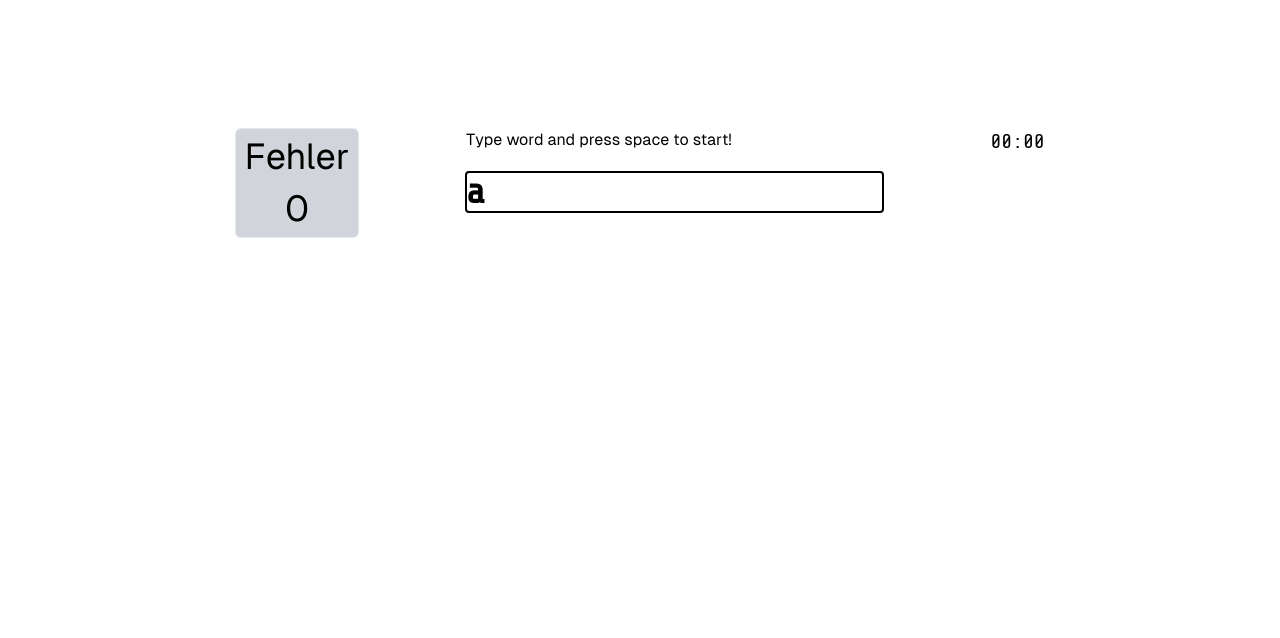
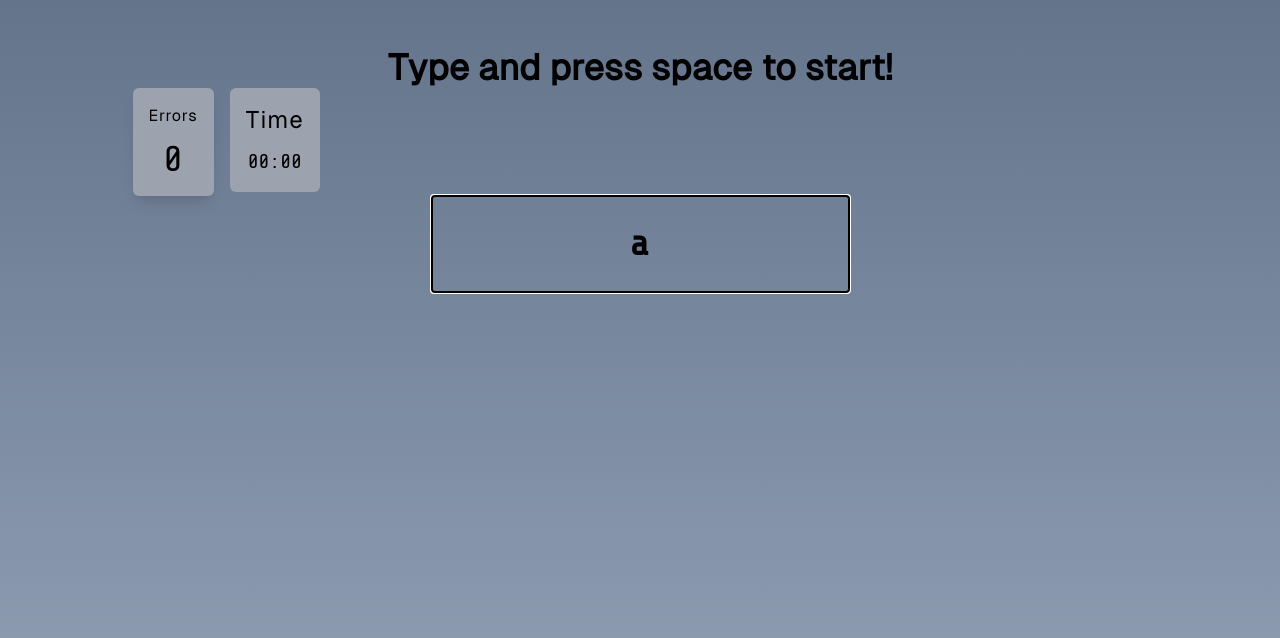
Before and after one commit to LucaLg/Teiping, an Angular app: page / in a window 1280 px wide. Shown: the top 638 px of the page. Built offline with nearby package versions, Linux system fonts and the light colour scheme.

Commit message:
style(app): changed layout and word-box style;init new component word-box and word.service

```diff
--- a/src/app/app.component.html
+++ b/src/app/app.component.html
@@ -1,27 +1,44 @@
-<div class="flex h-screen w-full flex-row justify-evenly p-32">
+<div
+  class="flex h-screen w-full flex-col bg-gradient-to-b from-slate-500 to-slate-400 pt-12"
+>
+  <section class="flex flex-row justify-center">
+    @if (!started) {
+      <p
+        [ngClass]="{ visible: !started, invisible: started }"
+        class="font-geist text-4xl font-bold"
+      >
+        Type and press space to start!
+      </p>
+    } @else {
+      <p class="font-geist text-4xl font-bold tracking-wider">Teiping</p>
+    }
+  </section>
+  <section class="flex w-1/4 flex-row gap-4 sm:justify-center md:justify-end">
     <app-error-widget [errors]="errors" />
+    <app-timer (timeEnd)="end()" [time]="time" />
+  </section>
+  <section class="flex flex-row justify-evenly">
     <div class="flex min-h-52 flex-col gap-5">
-    <p *ngIf="!started" class="font-geist">
-      Type word and press space to start!
-    </p>
-    <div class="grid h-10 grid-cols-1 grid-rows-1">
+      <div class="grid h-24 grid-cols-1 grid-rows-1">
         <label
           for="input"
-        class="font-mono col-start-1 col-end-2 row-start-1 row-end-2 h-10 w-min rounded-md rounded-md p-0 text-center font-tech text-4xl font-semibold leading-10 tracking-wide text-black outline-2 outline-black"
+          class="font-mono col-start-1 col-end-2 row-start-1 row-end-2 flex h-24 items-center justify-center rounded-md p-0 text-center font-tech text-4xl font-semibold leading-10 tracking-wide text-black outline-2 outline-black"
         >
+          <span>
             {{ currentWord }}
+          </span>
         </label>
         <input
           #input
           id="input"
           [disabled]="endScreen"
-        class="font-mono z-10 col-start-1 col-end-2 row-start-1 row-end-2 h-10 w-min bg-transparent p-0 text-left font-tech text-4xl font-bold leading-10 tracking-wide text-white caret-black outline-2 outline-black"
+          class="font-mono z-10 col-start-1 col-end-2 row-start-1 row-end-2 h-24 bg-transparent p-0 text-center font-tech text-4xl font-bold leading-10 tracking-wide text-white caret-black outline-2 outline-black"
           (keydown.code.space)="$event.preventDefault(); checkInput()"
           [(ngModel)]="userInput"
         />
       </div>
     </div>
-  <app-timer (timeEnd)="end()" [time]="time" />
+  </section>
 </div>
 
 <app-endscreen
--- a/src/app/error-widget/error-widget.component.ts
+++ b/src/app/error-widget/error-widget.component.ts
@@ -6,10 +6,10 @@ import { Component, effect, input } from '@angular/core';
   imports: [],
   template: `
     <div
-      class="flex flex-col items-center justify-evenly gap-3 rounded-md border bg-gray-300 p-2 font-geist text-4xl"
+      class="flex flex-col items-center justify-evenly gap-3 rounded-md border-black bg-gray-400 p-4  shadow-lg"
     >
-      <span>Fehler</span>
-      <span>{{ displayedErrors }}</span>
+      <p class="font-geist tracking-wider">Errors</p>
+      <p class="font-tech text-4xl">{{ displayedErrors }}</p>
     </div>
   `,
   styles: ``,
--- a/src/app/timer/timer.component.ts
+++ b/src/app/timer/timer.component.ts
@@ -14,7 +14,14 @@ import { takeUntilDestroyed } from '@angular/core/rxjs-interop';
   selector: 'app-timer',
   standalone: true,
   imports: [TimeFormatPipe],
-  template: ` <p class="font-tech text-xl">{{ timerValue | timeFormat }}</p> `,
+  template: `
+    <div
+      class="flex flex-col items-center justify-evenly gap-3 rounded-md border-black bg-gray-400 p-4  "
+    >
+      <p class="font-geist text-2xl tracking-wider">Time</p>
+      <p class="font-tech text-xl">{{ timerValue | timeFormat }}</p>
+    </div>
+  `,
   styles: ``,
 })
 export class TimerComponent {
--- /dev/null
+++ b/src/app/word-box/word-box.component.ts
@@ -0,0 +1,10 @@
+import { Component } from '@angular/core';
+
+@Component({
+  selector: 'app-word-box',
+  standalone: true,
+  imports: [],
+  template: ` <p>word-box works!</p> `,
+  styles: ``,
+})
+export class WordBoxComponent {}
--- /dev/null
+++ b/src/app/word.service.ts
@@ -0,0 +1,8 @@
+import { Injectable } from '@angular/core';
+
+@Injectable({
+  providedIn: 'root',
+})
+export class WordService {
+  constructor() {}
+}
```
Also changed, not shown: 2 other files (tests, documents, lock files or other folders). Lines whose indentation alone changed are shown as unchanged.
